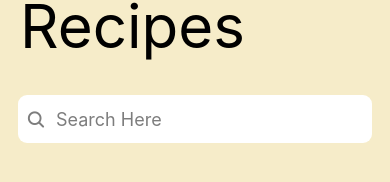
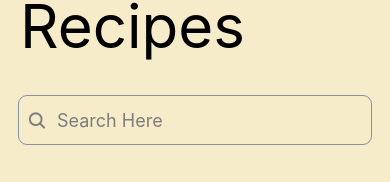
Before and after one commit to gaurav712/Kitchen-Diary, a React Native app: screen /Home in a window 390 px wide. Shown: the part 122-304 px from the top of the page. Built offline with nearby package versions, Linux system fonts and the light colour scheme.

Commit message:
adapt the searchbar to the theme of the app

```diff
--- a/src/screens/Home/index.tsx
+++ b/src/screens/Home/index.tsx
@@ -148,12 +148,18 @@ const Home = () => {
                   platform={'ios'}
                   containerStyle={{
                     backgroundColor: themeContext?.theme.backgroundColor,
+                    borderColor: themeContext?.theme.textColor,
+                  }}
+                  inputStyle={{
+                    color: themeContext?.theme.textColor,
                   }}
                   inputContainerStyle={{
-                    backgroundColor: themeContext?.theme.secondaryColor,
+                    backgroundColor: themeContext?.theme.backgroundColor,
+                    borderWidth: 1,
+                    borderBottomWidth: 1,
                   }}
                   cancelButtonProps={{
-                    color: themeContext?.theme.accentSecondary,
+                    color: themeContext?.theme.textColor,
                   }}
                 />
               </View>
```
